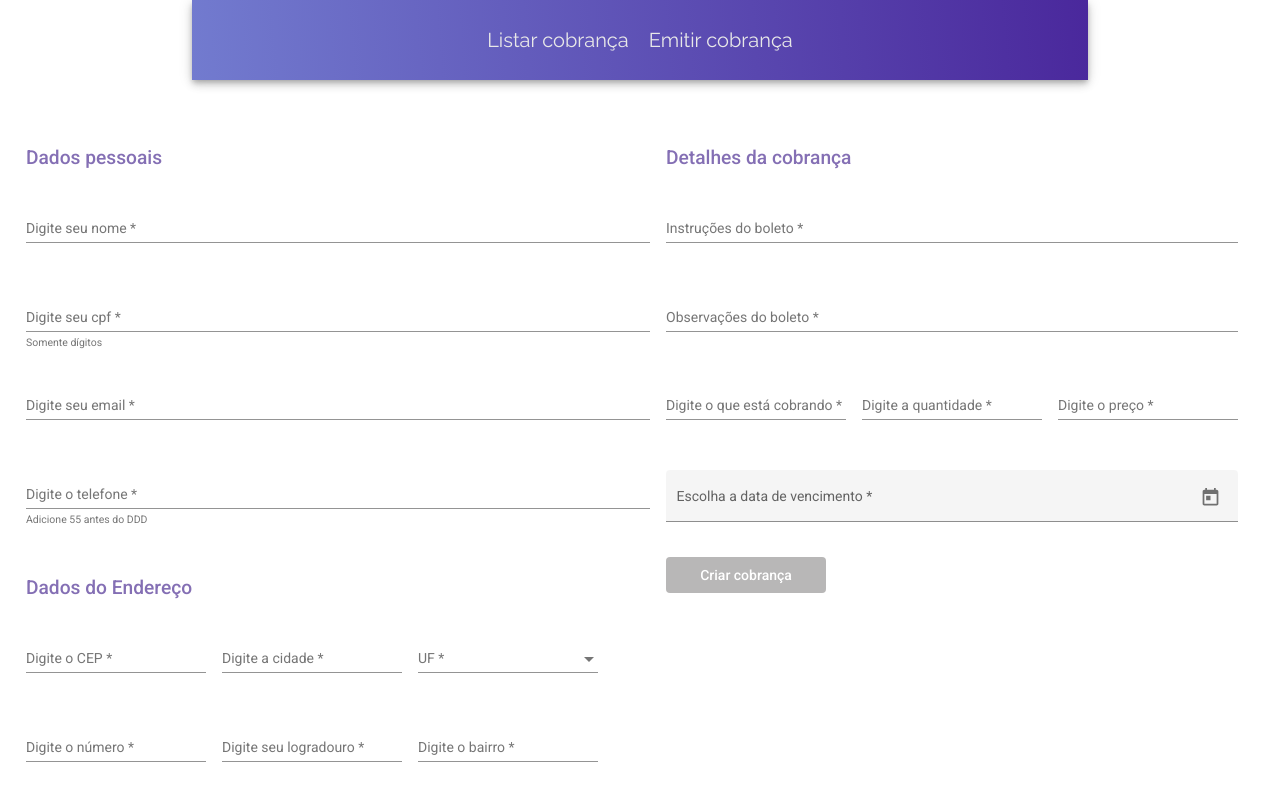
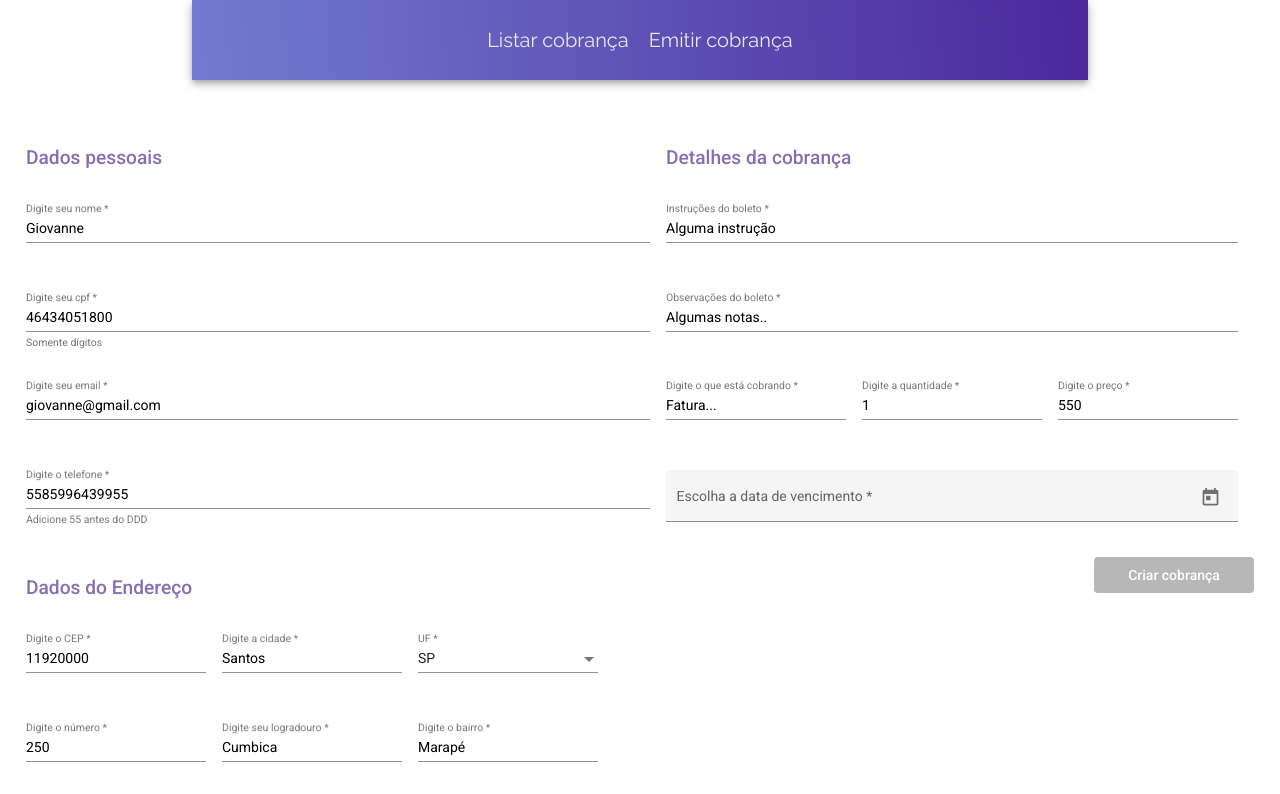
Before and after one commit to isthatME/Easypag-invoices-generator, an Angular app: page /form in a window 1280 px wide. Shown: the top 794 px of the page. Built offline with nearby package versions, Linux system fonts and the light colour scheme.

Commit message:
feat: popup confirm on submit

```diff
--- a/src/app/views/bill-list/bill-list.component.ts
+++ b/src/app/views/bill-list/bill-list.component.ts
@@ -44,15 +44,15 @@ export class BillListComponent implements AfterViewInit {
   }
 
   onCancel(elem) {
-    this.router.navigateByUrl('/bill')
-      // this.dialogService.openConfirmDialog("Tem certeza que deseja cancelar essa cobrança?")
-      // .afterClosed().subscribe((res: any) => {
-      //   if (res) {
-      //     this.billService.cancelBill(elem.id).subscribe((data: Object) => {
-      //       console.log('succes', data)
-      //       }, error => this.dialogService.errorOnCancelDialog('Não é possível cancelar essa cobrança'))
-      //     }
-      //   })
+    this.dialogService.openConfirmDialog("Tem certeza que deseja cancelar essa cobrança?")
+    .afterClosed().subscribe((res: any) => {
+      if (res) {
+        this.billService.cancelBill(elem.id).subscribe((data: Object) => {
+          console.log('succes', data)
+          this.router.navigateByUrl('/bill')
+            }, error => this.dialogService.errorOnCancelDialog('Não é possível cancelar essa cobrança'))
+          }
+        })
   }
   onCreate() {
     this.dialogService.open(FormComponent);
--- a/src/app/views/form/form.component.css
+++ b/src/app/views/form/form.component.css
@@ -6,6 +6,11 @@ h3 {
 button {
     width: 10rem;
     background-color: #5b3f9c !important;
+}
+.btn-submit {
+    width: 100%;
+    display: flex;
+    justify-content: flex-end;
 }
 .invalid-btn {
     color: white !important;
--- a/src/app/views/form/form.component.html
+++ b/src/app/views/form/form.component.html
@@ -14,7 +14,7 @@
                     <mat-form-field hintLabel="Somente dígitos">
                         <input formControlName="docNumber" matInput placeholder="Digite seu cpf">
                     </mat-form-field>
-                    <mat-form-field >
+                    <mat-form-field>
                         <input formControlName="email" matInput placeholder="Digite seu email" email>
                     </mat-form-field>
                     <mat-form-field hintLabel="Adicione 55 antes do DDD">
@@ -88,8 +88,12 @@
                 <mat-datepicker-toggle matSuffix [for]="picker"></mat-datepicker-toggle>
                 <mat-datepicker #picker></mat-datepicker>
             </mat-form-field>
-            <button mat-raised-button color="primary" type="submit" (click)="onSubmit()" *ngIf="form.valid">Criar cobrança</button>
-            <button mat-raised-button color="primary" type="submit" (click)="onSubmit()" disabled *ngIf="!form.valid" placeholder="teste" class="invalid-btn">Criar cobrança</button>
+            <div class="btn-submit">
+                <button mat-raised-button color="primary" type="submit" (click)="onSubmit()" *ngIf="form.valid">Criar
+                    cobrança</button>
+                <button mat-raised-button color="primary" type="submit" (click)="onSubmit()" disabled
+                    *ngIf="!form.valid" placeholder="teste" class="invalid-btn">Criar cobrança</button>
+            </div>
         </div>
     </div>
 
--- a/src/app/views/form/form.component.ts
+++ b/src/app/views/form/form.component.ts
@@ -28,27 +28,27 @@ export class FormComponent implements OnInit {
 
     this.form = this.formBuilder.group({
       customer: this.formBuilder.group({
-        name: [null, Validators.required],
-        docNumber: [null, [Validators.required]],
-        email: [null, [Validators.required]],
-        phoneNumber: [null, [Validators.required]],
+        name: ['Giovanne', Validators.required],
+        docNumber: ['46434051800', [Validators.required, Validators.minLength(11)]],
+        email: ['giovanne@gmail.com', [Validators.required]],
+        phoneNumber: ['5585996439955', [Validators.required, Validators.minLength(13)]],
         address: this.formBuilder.group({
-          cep: [null, Validators.required],
-          city: [null, Validators.required],
-          uf: [null, Validators.required],
-          streetNumber: [null, Validators.required],
-          area: [null, Validators.required],
-          addressLine1: [null, Validators.required],
+          cep: ['11920000', [Validators.required, Validators.minLength(8)]],
+          city: ['Santos', [Validators.required]],
+          uf: ['SP', [Validators.required]],
+          streetNumber: ['250', [Validators.required]],
+          area: ['Marapé', [Validators.required]],
+          addressLine1: ['Cumbica', [Validators.required]],
         })
       }),
-      instructionsMsg: [null, Validators.required],
-      notes: [null, Validators.required],
-      dueDate: [null, Validators.required],
+      instructionsMsg: ['Alguma instrução', [Validators.required, Validators.maxLength(100)]],
+      notes: ['Algumas notas..', [Validators.required]],
+      dueDate: ['23/01/2021', [Validators.required]],
       items: this.formBuilder.array([
         this.formBuilder.group({
-          description: [null, Validators.required],
-          quantity: [null, Validators.required],
-          price: [null, Validators.required]
+          description: ['Fatura...', [Validators.required]],
+          quantity: [1, [Validators.required]],
+          price: [550, [Validators.required]]
         })
       ])
     });
@@ -61,8 +61,11 @@ export class FormComponent implements OnInit {
     formObj.items[0].quantity = Number(this.form.value.items[0].quantity)
     formObj.items[0].price = Number(this.form.value.items[0].price)
 
+    this.dialogService.openConfirmDialog(`Deseja criar uma cobrança para ${formObj.customer.name}?`)
+      .afterClosed().subscribe((res: any) => {
+        if (res) {
+          this.billService.chargeCustomer(formObj).subscribe((data: Bill) => {
 
-    this.billService.chargeCustomer(formObj).subscribe((data: Bill) => {
             console.log('succes', data)
             this.router.navigate(['/bill'])
           },
@@ -73,4 +76,8 @@ export class FormComponent implements OnInit {
             }
           )
         }
+      })
+
+
   }
+}
```
Lines whose indentation alone changed are shown as unchanged.
